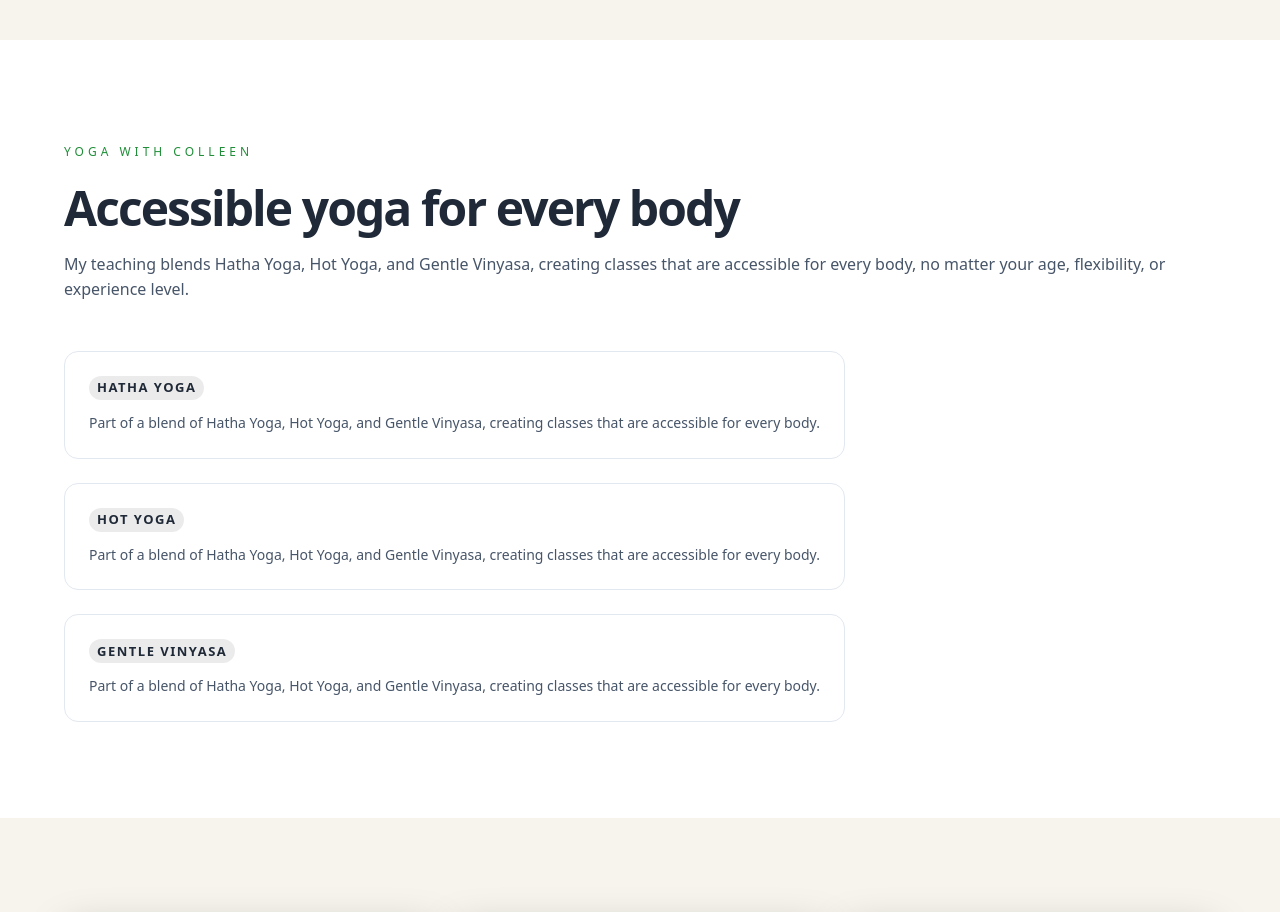
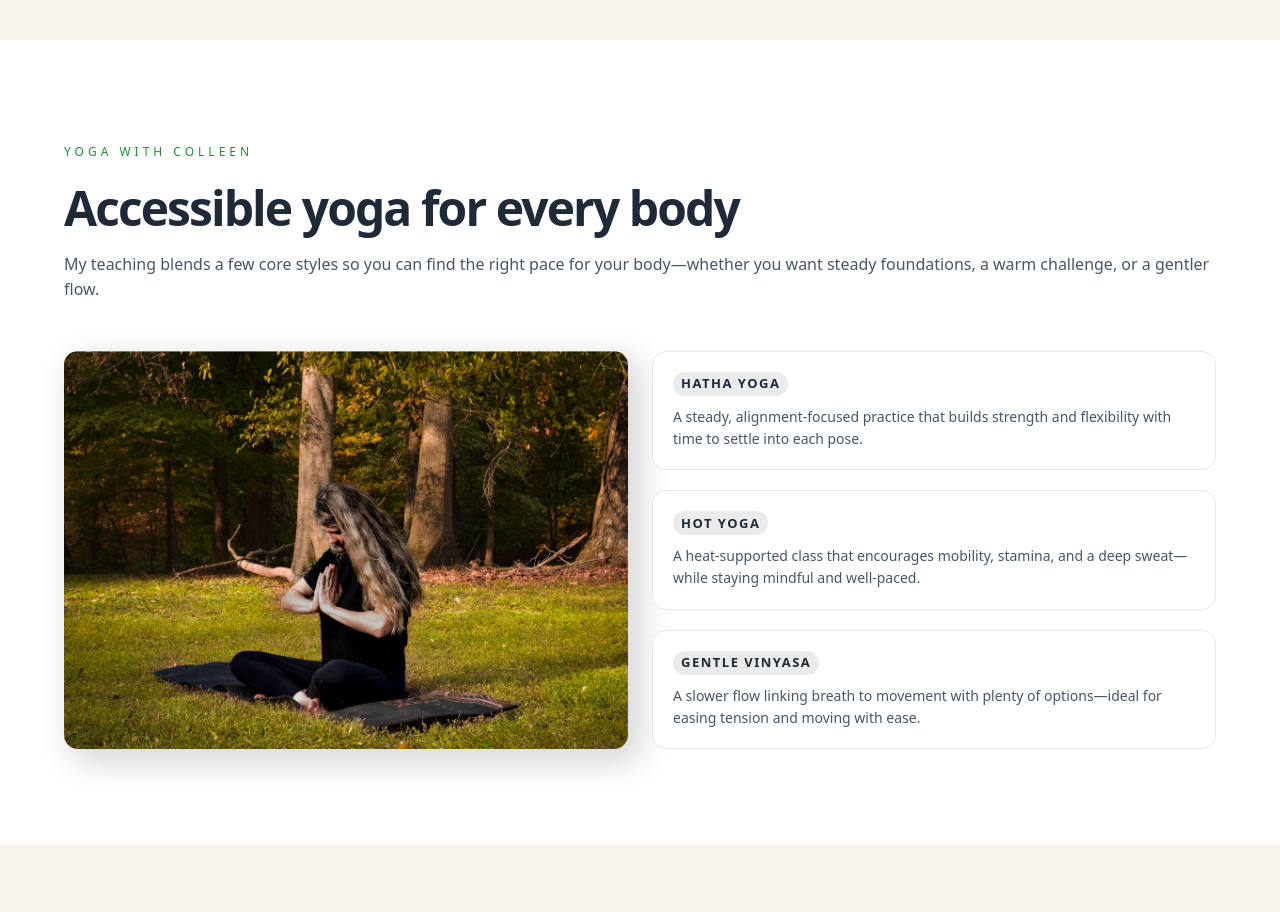
Before and after one commit to JaccobStanton/yoga-with-colleen-, a React (Vite) app: page / in a window 1280 px wide. Shown: the part 1800-2712 px from the top of the page. Built offline with nearby package versions, Linux system fonts and the light colour scheme.

Commit message:
Updated positioning of photo, and gave links + descriptions to the yoga techniques

```diff
--- a/src/components/sections/YogaOfferings.jsx
+++ b/src/components/sections/YogaOfferings.jsx
@@ -1,7 +1,27 @@
 import { Box, Container, Grid, Typography, Paper, Chip } from "@mui/material";
+import gallery4 from "../../assets/gallery/4.webp";
 
 export default function YogaOfferingsSection() {
-  const stylesOfYoga = ["Hatha Yoga", "Hot Yoga", "Gentle Vinyasa"];
+  const offerings = [
+    {
+      title: "Hatha Yoga",
+      description:
+        "A steady, alignment-focused practice that builds strength and flexibility with time to settle into each pose.",
+      href: "https://en.wikipedia.org/wiki/Hatha_yoga",
+    },
+    {
+      title: "Hot Yoga",
+      description:
+        "A heat-supported class that encourages mobility, stamina, and a deep sweat—while staying mindful and well-paced.",
+      href: "https://en.wikipedia.org/wiki/Hot_yoga",
+    },
+    {
+      title: "Gentle Vinyasa",
+      description:
+        "A slower flow linking breath to movement with plenty of options—ideal for easing tension and moving with ease.",
+      href: "https://en.wikipedia.org/wiki/Vinyasa_yoga",
+    },
+  ];
 
   return (
     <section id="expeditions">
@@ -13,7 +33,8 @@ export default function YogaOfferingsSection() {
       >
         <Container maxWidth="lg">
           <Grid container spacing={{ xs: 4, md: 6 }} alignItems="center">
-            <Grid item xs={12} md={5}>
+            {/* LEFT: copy (match TeachingApproach layout) */}
+            <Grid item xs={12} md={6}>
               <Typography
                 variant="overline"
                 sx={{ letterSpacing: 4, color: "primary.main" }}
@@ -24,49 +45,101 @@ export default function YogaOfferingsSection() {
                 Accessible yoga for every body
               </Typography>
               <Typography variant="body1" color="text.secondary">
-                My teaching blends Hatha Yoga, Hot Yoga, and Gentle Vinyasa,
-                creating classes that are accessible for every body, no matter
-                your age, flexibility, or experience level.
+                My teaching blends a few core styles so you can find the right
+                pace for your body—whether you want steady foundations, a warm
+                challenge, or a gentler flow.
               </Typography>
             </Grid>
 
-            <Grid item xs={12} md={7}>
-              <Grid container spacing={3}>
-                {stylesOfYoga.map((style) => (
-                  <Grid key={style} item xs={12} sm={4}>
+            {/* RIGHT: image + cards (flipped vs TeachingApproach: image left, cards right) */}
+            <Grid item xs={12} md={6}>
+              <Box
+                sx={{
+                  display: "flex",
+                  flexDirection: { xs: "column", md: "row" },
+                  gap: { xs: 3, md: 3 },
+                }}
+              >
+                {/* Image */}
+                <Box
+                  sx={{
+                    flex: 1,
+                    minHeight: { xs: 240, md: 360 },
+                    borderRadius: "var(--radius)",
+                    overflow: "hidden",
+                    boxShadow: "rgba(0, 0, 0, 0.15) 10px 10px 30px 5px",
+                  }}
+                >
+                  <Box
+                    component="img"
+                    src={gallery4}
+                    alt="Calm studio setting for yoga practice"
+                    loading="lazy"
+                    decoding="async"
+                    sx={{
+                      width: "100%",
+                      height: "100%",
+                      objectFit: "cover",
+                      display: "block",
+                    }}
+                  />
+                </Box>
+
+                {/* Cards */}
+                <Box sx={{ flex: 1 }}>
+                  <Grid container spacing={2.5}>
+                    {offerings.map((offering) => (
+                      <Grid key={offering.title} item xs={12}>
                         <Paper
                           elevation={0}
+                          component="a"
+                          href={offering.href}
+                          target="_blank"
+                          rel="noreferrer"
                           sx={{
                             height: "100%",
                             borderRadius: "var(--radius)",
                             border: "1px solid",
                             borderColor: "divider",
-                        px: 3,
-                        py: 3,
+                            px: 2.5,
+                            py: 2.5,
                             display: "flex",
                             flexDirection: "column",
+                            textDecoration: "none",
+                            color: "inherit",
+                            transition:
+                              "border-color 0.25s ease, box-shadow 0.25s ease, transform 0.25s ease",
+                            "&:hover": {
+                              borderColor: "primary.main",
+                              boxShadow: "0 18px 45px rgba(15, 23, 42, 0.18)",
+                              transform: "translateY(-3px)",
+                            },
+                            "&:focus-visible": {
+                              outline: "3px solid rgba(32,142,56,0.45)",
+                              outlineOffset: 3,
+                            },
                           }}
                         >
                           <Chip
-                        label={style}
+                            label={offering.title}
                             size="small"
                             sx={{
                               alignSelf: "flex-start",
-                          mb: 1.5,
+                              mb: 1.25,
                               fontWeight: 600,
                               letterSpacing: 1.5,
                               textTransform: "uppercase",
                             }}
                           />
                           <Typography variant="body2" color="text.secondary">
-                        Part of a blend of Hatha Yoga, Hot Yoga, and Gentle
-                        Vinyasa, creating classes that are accessible for every
-                        body.
+                            {offering.description}
                           </Typography>
                         </Paper>
                       </Grid>
                     ))}
                   </Grid>
+                </Box>
+              </Box>
             </Grid>
           </Grid>
         </Container>
```
Lines whose indentation alone changed are shown as unchanged.
